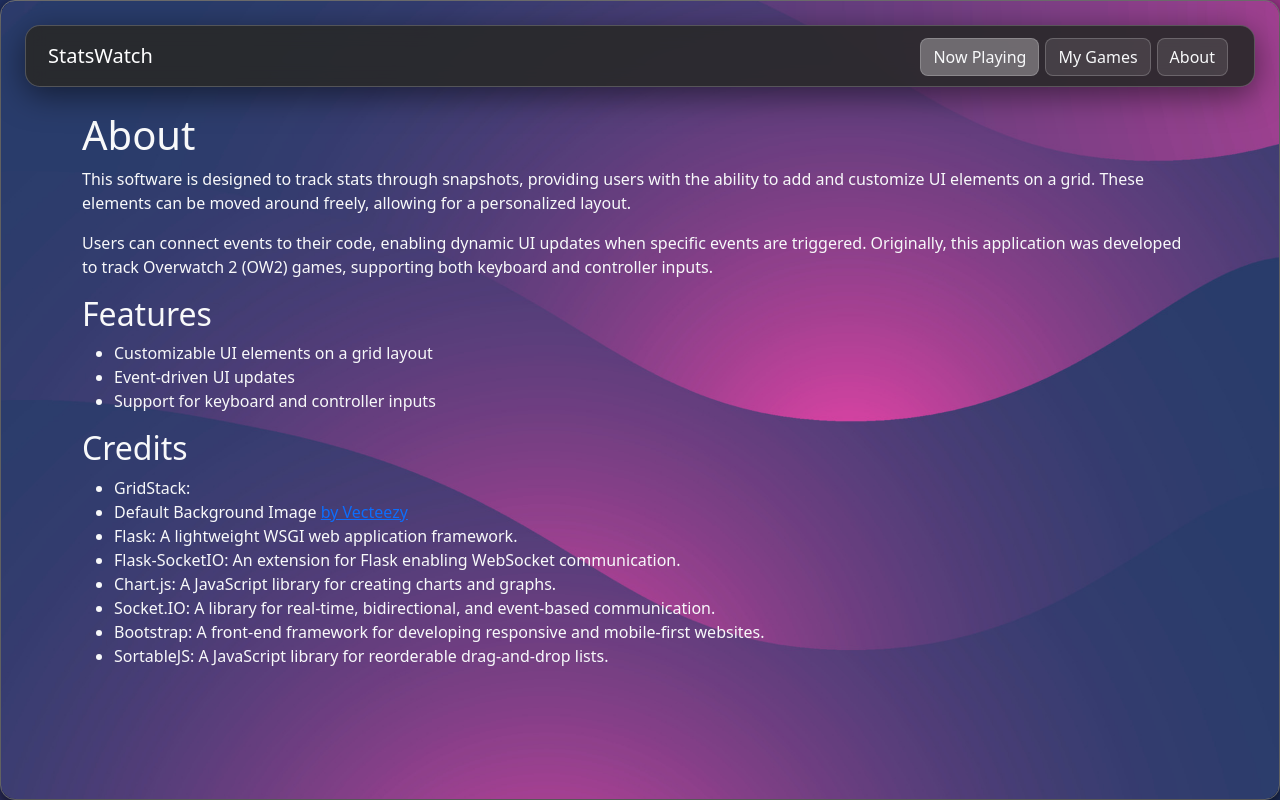
After one commit to krpouncy/WatchStats, a Flask app: page /about in a window 1280 px wide. The commit adds this page. Run offline with Flask 3, Linux system fonts and the light colour scheme; data that the repository does not hold is empty; some libraries are stand-ins or nearby versions.

Commit message:
updated UI; added about page

```diff
--- a/app/__init__.py
+++ b/app/__init__.py
@@ -1,7 +1,6 @@
 # app/__init__.py
 # import eventlet
 # eventlet.monkey_patch()
-
 from flask import Flask
 from flask_socketio import SocketIO
 
--- a/app/core/__init__.py
+++ b/app/core/__init__.py
@@ -44,8 +44,8 @@ app_state.screenshot_folder = paths["screenshots"]
 app_state.model_directory = paths['models']
 app_state.user_components_directory = paths['user_components']
 
-# TODO add functionality to select the default model (would prefer to not loading anything by default)
-app_state.current_model = "OW2_new"
 from .game_manager import game_manager
 game_manager.screenshot_folder = app_state.screenshot_folder
+
+app_state.current_model = "OW2_new" # TODO add functionality to select the default model
 game_manager.load_model(app_state.current_model)
--- a/app/core/routes.py
+++ b/app/core/routes.py
@@ -10,11 +10,6 @@ from . import core_bp
 from .game_manager import game_manager
 from .state import app_state
 
-
-# @core_bp.route('/')
-# def index():
-#     """ Renders the core index or main page (no premium data). """
-#     return render_template('dashboard.html')  # This could be your core HTML template
 
 @core_bp.route('/')
 def dashboard():
@@ -48,9 +43,18 @@ def dashboard():
 
     # Sort components by 'order' if specified in their config.json
     components.sort(key=lambda x: x['config'].get('order', 0))
-
     return render_template('dashboard.html', components=components)
 
+
+@core_bp.route('/about')
+def about():
+    return render_template('about.html')
+
+@core_bp.route('/load')
+def load_route():
+    # Emit a page load event to the client
+    game_manager.events_handler.handle_event(socketio, 'page_load')
+    return jsonify({'status': 'success'})
 
 @core_bp.route('/set-input', methods=['POST'])
 def set_input():
@@ -61,10 +65,12 @@ def set_input():
         return jsonify({"status": "success", "input_type": app_state.input_type})
     return jsonify({"status": "error", "message": "Invalid input type"}), 400
 
+
 @core_bp.route('/get-input', methods=['GET'])
 def get_input():
     """Get the current input type."""
     return jsonify({"input_type": app_state.input_type})
+
 
 @core_bp.route('/reset-input', methods=['POST'])
 def reset_input():
@@ -74,17 +80,19 @@ def reset_input():
     response.delete_cookie('input_type')
     return response
 
+
 @core_bp.route('/api/chart-data')
 def get_chart_data():
     """Get the chart data for the win probability."""
     return jsonify({
-        "labels": [f"Event {i+1}" for i in range(len(app_state.game_progress))],
+        "labels": [f"Event {i + 1}" for i in range(len(app_state.game_progress))],
         "datasets": [{
             "label": "Winning Probability",
             "data": [round(prob * 100, 1) for prob in app_state.game_progress],
             "backgroundColor": ["#4caf50" if prob > 0.5 else "#f44336" for prob in app_state.game_progress]
         }]
     })
+
 
 @core_bp.route('/reset-chart', methods=['POST'])
 def reset_chart():
@@ -93,11 +101,13 @@ def reset_chart():
     socketio.emit('reset_chart')
     return jsonify({'status': 'success'})
 
+
 @core_bp.route('/screenshots/<path:filename>')
 def serve_screenshot(filename):
     """Serve a screenshot file."""
     screenshot_folder = os.path.abspath(game_manager.screenshot_folder)
     return send_from_directory(screenshot_folder, filename)
+
 
 @core_bp.route('/api/screenshots')
 def get_screenshots():
@@ -110,6 +120,7 @@ def get_screenshots():
     files.sort(key=lambda x: os.path.getmtime(os.path.join(screenshot_folder, x)))
 
     return jsonify({'screenshots': files})
+
 
 @core_bp.route('/set-game-outcome', methods=['POST'])
 def set_game_outcome():
@@ -124,18 +135,6 @@ def set_game_outcome():
     socketio.emit('game_outcome_set', {'outcome': game_result, 'folder': folder})
     return jsonify({'status': 'success', 'folder': folder})
 
-# TODO GET THIS WORKING AND DETERMINE IF NECESSARY
-# @core_bp.after_request
-# def apply_csp(response):
-#     # response.headers['Content-Security-Policy'] = "default-src 'self'; script-src 'self';"
-#     # update to Content-Security-Policy: default-src 'self'; style-src 'self' https://cdnjs.cloudflare.com
-#     # TODO remove unsafe-inline and add nonce for inline scripts
-#     response.headers['Content-Security-Policy'] = (
-#         "default-src 'self'; "
-#         "script-src 'self' https://cdn.jsdelivr.net https://cdn.socket.io; "
-#         "style-src 'self' https://cdnjs.cloudflare.com https://cdn.jsdelivr.net 'unsafe-inline'; "
-#     )
-#     return response
 
 @core_bp.route('/save_layout', methods=['POST'])
 def save_layout():
@@ -148,7 +147,7 @@ def save_layout():
         component_name = item['id'].replace(f"{folder_name}_", "")
         component_dir = os.path.join(app_state.user_components_directory, folder_name, component_name)
         config_path = os.path.join(str(component_dir), 'config.json')
-        print(component_dir, '\n',config_path)
+        print(component_dir, '\n', config_path)
         if os.path.exists(config_path):
             with open(config_path, 'r') as f:
                 config = json.load(f)
@@ -162,3 +161,16 @@ def save_layout():
                 json.dump(config, f)
 
     return jsonify({'status': 'success'})
+
+# TODO GET THIS WORKING AND DETERMINE IF NECESSARY
+# @core_bp.after_request
+# def apply_csp(response):
+#     # response.headers['Content-Security-Policy'] = "default-src 'self'; script-src 'self';"
+#     # update to Content-Security-Policy: default-src 'self'; style-src 'self' https://cdnjs.cloudflare.com
+#     # TODO remove unsafe-inline and add nonce for inline scripts
+#     response.headers['Content-Security-Policy'] = (
+#         "default-src 'self'; "
+#         "script-src 'self' https://cdn.jsdelivr.net https://cdn.socket.io; "
+#         "style-src 'self' https://cdnjs.cloudflare.com https://cdn.jsdelivr.net 'unsafe-inline'; "
+#     )
+#     return response
--- a/app/core/static/css/style.css
+++ b/app/core/static/css/style.css
@@ -1,96 +1,104 @@
-/* Default (Dark Mode) Theme */
-:root {
-    --background-color: black;
-    --text-color: #f8f9fa;
-    --navbar-bg: rgba(40, 40, 40, 0.7);
-    --btn-bg: rgba(255, 255, 255, 0.1);
-    --btn-hover-bg: rgba(255, 255, 255, 0.3);
-    --border-color: grey;
-    --overlay-bg: rgba(0, 0, 0, 0.6);
-    --link-color: #0dcaf0;
-    --link-hover-color: #0b9fc0;
-    --shadow-color: rgba(0, 0, 0, 0.5);
-    --glass-effect-bg: rgba(40, 40, 40, 0.5);
-    --glass-effect-border: rgba(255, 255, 255, 0.2);
+/************************************
+ * Basic Full-Viewport Setup
+ ************************************/
+html, body {
+    margin: 0;
+    padding: 0;
+    height: 100%;
 }
 
-/* Light Mode Theme */
-.light-mode {
-    --background-color: white;
-    --text-color: #212121;
-    --navbar-bg: rgba(245, 245, 245, 0.9);
-    --btn-bg: rgba(0, 0, 0, 0.1);
-    --btn-hover-bg: rgba(0, 0, 0, 0.2);
-    --border-color: lightgrey;
-    --overlay-bg: rgba(255, 255, 255, 0.7);
-    --link-color: #0056b3;
-    --link-hover-color: #003580;
-    --shadow-color: rgba(0, 0, 0, 0.2);
-    --glass-effect-bg: rgba(255, 255, 255, 0.7);
-    --glass-effect-border: rgba(0, 0, 0, 0.2);
+#end-game-bar {
+    background-color: #212121;
 }
 
-/* General body styling for sleek, modern look */
+/*
+   1) Use the body for a full-page background image
+      (removing the bottom gradient so it doesn't extend as you scroll).
+*/
 body {
-    background: var(--background-color);
-    color: var(--text-color);
-    font-family: 'Roboto', sans-serif;
-    margin: 8px 0;
-    border-radius: 15px; /* Rounded edges for the body */
-    box-shadow: 0 8px 20px var(--shadow-color); /* Subtle shadow for the body */
-    overflow: auto; /* Enable scrolling */
+    /* Previously had a gradient + image. Now using *only* the image. */
+    background: url('/core/static/images/background.jpg') no-repeat center center fixed;
+    background-size: cover;
+    color: var(--text-color, #f8f9fa);
+    overflow-x: hidden; /* Prevent horizontal scroll bars */
+    /* You can set a background-color fallback if desired */
+    background-color: black; /* fallback if image fails to load */
 }
 
-/* Main content container */
+/************************************
+ * Outer Wrapper
+ ************************************/
+#content-wrapper {
+    /* 2) Fill at least the entire viewport height. */
+    min-height: 100vh;
+
+    /* Bring back the border radius and outline (border). */
+    border: 1px solid var(--border-color, grey);
+    border-radius: 15px;
+
+    /* Optional: spacing / box-shadow if you want it. */
+    box-shadow: 0 8px 20px var(--shadow-color, rgba(0, 0, 0, 0.5));
+    padding: 0; /* Adjust as desired; leaving at 0 so #main-content sets its own padding */
+
+    display: flex;
+    flex-direction: column; /* Stack child elements vertically */
+}
+
+/************************************
+ * Main Content
+ ************************************/
 #main-content {
-    background: linear-gradient(to bottom, rgba(18, 18, 18, 0), rgba(70, 70, 70, 1)), url('/core/static/images/background.jpg');
-    background-size: cover; /* Ensure the image covers the container */
-    background-attachment: fixed; /* Image stays fixed on scroll */
-    /*background-color: antiquewhite;*/
-    box-shadow: 0 4px 20px var(--shadow-color);
-    border: 1px solid var(--border-color); /* Border for container */
+    /*
+       Keep or adjust your inner container's styles here.
+       If you want a semi-transparent overlay, do it here.
+    */
+    flex: 1; /* Fill remaining space */
+    background: rgba(255, 255, 255, 0.05); /* Light overlay to separate from the bg */
     border-radius: 15px;
+    box-shadow: 0 4px 20px var(--shadow-color, rgba(0, 0, 0, 0.5));
     padding: 24px;
 }
 
-/* Navbar with glass effect */
+/************************************
+ * Navbar: Restore Glass Effect
+ ************************************/
+.navbar {
+    /* If you prefer the 'glass-effect' directly on .navbar */
+    background: var(--navbar-bg, rgba(40, 40, 40, 0.9));
+    backdrop-filter: blur(10px);
+    padding: 10px 20px;
+    border-radius: 15px !important; /* matches your prior style */
+}
+
 .glass-effect {
-    background: var(--glass-effect-bg);
-    backdrop-filter: blur(12px);
-    border: 1px solid var(--glass-effect-border);
-    box-shadow: 0 8px 32px var(--shadow-color);
+    background: var(--navbar-bg, rgba(40, 40, 40, 0.9));
+    backdrop-filter: blur(10px);
+    border: 1px solid var(--glass-effect-border, rgba(255, 255, 255, 0.2));
+    box-shadow: 0 8px 32px var(--shadow-color, rgba(0, 0, 0, 0.5));
     border-radius: 12px;
     padding: 10px;
 }
 
-/* Buttons */
-button,
-.btn {
-    background: var(--btn-bg);
-    border: 1px solid var(--glass-effect-border);
-    color: var(--text-color);
+.navbar .btn {
+    background: var(--btn-bg, rgba(255, 255, 255, 0.1));
+    border: 1px solid var(--glass-effect-border, rgba(255, 255, 255, 0.2));
+    color: var(--text-color, #f8f9fa);
+    margin: 2px;
     transition: all 0.3s ease-in-out;
     border-radius: 8px;
 }
 
-button:hover,
-.btn:hover {
-    background: var(--btn-hover-bg);
+.navbar .btn:hover {
+    background: var(--btn-hover-bg, rgba(255, 255, 255, 0.3));
 }
 
-/* Links */
-a {
-    color: var(--link-color);
-    text-decoration: none;
-    transition: color 0.3s ease-in-out;
+.navbar .btn.active {
+    background: var(--btn-hover-bg, rgba(255, 255, 255, 0.3));
 }
 
-a:hover {
-    color: var(--link-hover-color);
-    text-decoration: underline;
-}
-
-/* Loading overlay */
+/************************************
+ * Loading Overlay
+ ************************************/
 #loading-overlay {
     position: fixed;
     top: 0;
@@ -98,7 +106,7 @@ a:hover {
     width: 100%;
     height: 100%;
     z-index: 9999;
-    display: none; /* Ensure overlay is hidden by default */
+    display: none;
 }
 
 .overlay-backdrop {
@@ -107,7 +115,7 @@ a:hover {
     left: 0;
     width: 100%;
     height: 100%;
-    background-color: var(--overlay-bg);
+    background-color: var(--overlay-bg, rgba(0, 0, 0, 0.6));
     backdrop-filter: blur(8px);
 }
 
@@ -117,225 +125,95 @@ a:hover {
     left: 50%;
     transform: translate(-50%, -50%);
     text-align: center;
-    color: var(--text-color);
+    color: var(--text-color, #f8f9fa);
 }
 
-/* Footer or smaller components */
-.footer,
-.small-components {
-    background: var(--glass-effect-bg);
-    border-radius: 10px;
-    padding: 15px;
-    margin: 10px 0;
-    box-shadow: 0 4px 15px var(--shadow-color);
+/************************************
+ * Input Section: Glass & Centered
+ ************************************/
+#input-section {
+    /* Already uses .glass-effect, so it inherits the blur/transparency. */
+    padding: 16px;
+    margin-bottom: 24px;
+    border-radius: 15px; /* For a soft, rounded container */
+    text-align: center;
 }
 
-/* Navbar */
-.navbar {
-    border-radius: 15px !important;
-    background: var(--navbar-bg);
-    backdrop-filter: blur(10px);
-    padding: 10px 20px;
-}
-
-/* Navbar active buttons */
-.navbar .btn.active {
-    background: var(--btn-hover-bg);
-    color: var(--text-color);
-    border: 1px solid var(--glass-effect-border);
-}
-
-/* Responsive adjustments */
-@media (max-width: 768px) {
-    .navbar {
-        padding: 10px;
-    }
-
-    button,
-    .btn {
-        font-size: 14px;
-        padding: 8px;
-    }
-}
-
-/* Theme-dependent classes */
+/************************************
+ * Theme Buttons
+ ************************************/
 .theme-btn {
-    background: var(--btn-bg);
-    color: var(--text-color);
-    border: 1px solid var(--glass-effect-border);
+    background: var(--btn-bg, rgba(255, 255, 255, 0.1));
+    border: 1px solid var(--glass-effect-border, rgba(255, 255, 255, 0.2));
+    color: var(--text-color, #f8f9fa);
+    padding: 8px 16px;
+    border-radius: 8px;
+    margin-bottom: 8px; /* If you want spacing on small screens */
+    cursor: pointer;
     transition: background-color 0.3s ease, color 0.3s ease;
+    /* Optionally add a subtle box-shadow for the buttons themselves */
+    box-shadow: 0 2px 6px rgba(0, 0, 0, 0.2);
 }
 
 .theme-btn:hover {
-    background: var(--btn-hover-bg);
+    background: var(--btn-hover-bg, rgba(255, 255, 255, 0.3));
 }
 
+/*
+   Additional theme button variants
+   (you already have .theme-btn-danger, etc. so just re-verify).
+*/
 .theme-btn-danger {
     background: var(--danger-bg, #dc3545);
-    color: var(--text-color);
-    border: 1px solid var(--glass-effect-border);
+    color: #fff;
+    border: 1px solid var(--glass-effect-border, rgba(255, 255, 255, 0.2));
 }
 
 .theme-btn-danger:hover {
-    background: darken(var(--danger-bg, #dc3545), 10%);
+    background: #c82333; /* Slightly darker on hover */
 }
 
 .theme-btn-success {
     background: var(--success-bg, #28a745);
-    color: var(--text-color);
+    color: #fff;
+}
+
+.theme-btn-success:hover {
+    background: #218838;
 }
 
 .theme-btn-warning {
     background: var(--warning-bg, #ffc107);
-    color: var(--text-color);
+    color: #212529;
+}
+
+.theme-btn-warning:hover {
+    background: #e0a800;
 }
 
 .theme-btn-secondary {
-    background: var(--btn-bg);
-    color: var(--text-color);
+    background: var(--btn-bg, rgba(255, 255, 255, 0.1));
+    color: var(--text-color, #f8f9fa);
 }
 
-.theme-card {
-    background: var(--glass-effect-bg);
-    box-shadow: 0 4px 15px var(--shadow-color);
-    border-radius: 12px;
-    padding: 20px;
-    color: var(--text-color);
+.theme-btn-secondary:hover {
+    background: var(--btn-hover-bg, rgba(255, 255, 255, 0.3));
 }
 
-.theme-container {
-    background: var(--glass-effect-bg);
-    border-radius: 15px;
-    padding: 20px;
-    box-shadow: 0 4px 20px var(--shadow-color);
+/************************************
+ * Glass Effect (unchanged, repeated for reference)
+ ************************************/
+.glass-effect {
+    background: var(--navbar-bg, rgba(40, 40, 40, 0.9));
+    backdrop-filter: blur(10px);
+    border: 1px solid var(--glass-effect-border, rgba(255, 255, 255, 0.2));
+    box-shadow: 0 8px 32px var(--shadow-color, rgba(0, 0, 0, 0.5));
+    border-radius: 12px;
+    padding: 10px;
 }
 
-.theme-element {
-    background: var(--glass-effect-bg);
-    border: 1px solid var(--border-color);
-    border-radius: 10px;
-    box-shadow: 0 2px 10px var(--shadow-color);
-    color: var(--text-color);
+@media (max-width: 999px) {
+    #top-nav-button {
+        margin-top: 16px;
+    }
 }
-
-.theme-bar {
-    background: var(--navbar-bg);
-    box-shadow: 0 -4px 15px var(--shadow-color);
-}
-
-.theme-scroll-container {
-    overflow-x: auto;
-    white-space: nowrap;
-    /*background: var(--glass-effect-bg);*/
-    /*padding: 10px;*/
-    /*border-radius: 10px;*/
-    /*box-shadow: 0 2px 15px var(--shadow-color);*/
-}
-
-/* General Element Styling */
-/* Theme Element: Ensure Full Width and Consistent Spacing */
-.theme-element {
-    /*display: block; !* Ensure it spans the full width of the container *!*/
-    width: 100%; /* Explicitly set the width to 100% */
-    background: var(--element-bg, rgba(60, 60, 60, 0.8)); /* Match the theme */
-    color: var(--text-color, #ffffff); /* Ensure good text contrast */
-    border: 1px solid var(--border-color, rgba(255, 255, 255, 0.2)); /* Optional border */
-    border-radius: 8px; /* Add rounded edges */
-    box-shadow: 0 2px 6px var(--shadow-color, rgba(0, 0, 0, 0.5)); /* Subtle shadow */
-    padding: 12px; /* Adjust padding for visual balance */
-    text-align: center; /* Keep text centered */
-    margin: 8px 0; /* Ensure vertical spacing between elements */
-}
-
-
-/* Scrollable Sections */
-.theme-scroll-container {
-    overflow-y: auto;
-    max-height: 400px; /* Adjustable max height */
-    background: var(--glass-effect-bg);
-    border-radius: 12px;
-    padding: 10px;
-    box-shadow: 0 2px 10px var(--shadow-color);
-}
-
-/* Table Styling for Better Readability */
-.theme-table {
-    color: var(--text-color, #ffffff); /* Ensure text is bright and readable */
-    background: var(--table-bg, rgba(60, 60, 60, 0.9)); /* Slightly lighter background */
-    border-radius: 12px;
-    overflow: hidden;
-    margin: 0;
-    box-shadow: 0 2px 10px var(--shadow-color, rgba(0, 0, 0, 0.5)); /* Subtle shadow */
-}
-
-.theme-table th {
-    background: var(--table-header-bg, rgba(80, 80, 80, 0.9)); /* Distinct header background */
-    color: var(--highlight-color, #ffd700); /* Use a gold accent for header text */
-    font-weight: bold;
-    text-transform: uppercase;
-    letter-spacing: 1px;
-}
-
-.theme-table td {
-    background: var(--table-cell-bg, rgba(50, 50, 50, 0.9)); /* Lighter cell background */
-    text-align: center;
-    color: var(--text-color, #ffffff); /* Ensure good contrast for text */
-}
-
-.theme-table .theme-row:hover {
-    background: var(--hover-bg, rgba(70, 70, 70, 1)); /* Slightly brighter on hover */
-}
-
-/* Optional: Add a thin border between rows for separation */
-.theme-table td, .theme-table th {
-    border-bottom: 1px solid var(--border-color, rgba(255, 255, 255, 0.2));
-}
-
-/* Spacing for Table Section */
-#rules-section {
-    border: none; /* Remove border */
-    background: transparent; /* Make background transparent */
-    padding: 0; /* Remove padding */
-}
-
-
-/* Buttons and Other Components */
-.theme-element.text-center div {
-    font-size: 1.2rem;
-    font-weight: bold;
-    color: var(--highlight-color, #ffcc00);
-}
-
-/* Adjust Margin and Padding */
-.mt-4 {
-    margin-top: 1.5rem;
-}
-
-.my-4 {
-    margin-top: 1.5rem;
-    margin-bottom: 1.5rem;
-}
-
-.p-2 {
-    padding: 0.5rem;
-}
-
-/* Apply blur effect */
-.blur-effect {
-    filter: blur(5px); /* Adjust blur intensity */
-    opacity: 0.7; /* Optional: Adjust transparency */
-    pointer-events: none; /* Prevent interaction with blurred content */
-    transition: filter 0.3s ease-in-out, opacity 0.3s ease-in-out; /* Smooth transition */
-}
-
-/* Remove blur effect on hover (optional) */
-.blur-effect:hover {
-    filter: none;
-    opacity: 1;
-    pointer-events: auto;
-}
-
-/* hide scrollbars */
-.grid-stack-item-content {
-    overflow: hidden !important;
-}
--- a/app/core/static/js/core.js
+++ b/app/core/static/js/core.js
@@ -350,4 +350,8 @@ function saveOrder(location, order) {
 */
 
 
-window.addEventListener('DOMContentLoaded', initCore);
+// call load but don't worry about response
+window.addEventListener('DOMContentLoaded', function () {
+  fetch('/load');
+  initCore(); // TODO hint at where to move the chart calls with page_load
+});
--- /dev/null
+++ b/app/core/templates/about.html
@@ -0,0 +1,58 @@
+{% extends 'base.html' %}
+
+{% block title %}About{% endblock %}
+
+{% block navbar %}
+    <!-- Transparent and glossy navbar -->
+    <nav class="glass-effect navbar navbar-expand-lg navbar-dark mb-4">
+        <div class="container-fluid">
+            <!-- Navbar brand -->
+            <a class="navbar-brand me-1" href="/">StatsWatch</a>
+
+            <!-- Toggler/collapsible button -->
+            <button class="navbar-toggler" type="button" data-bs-toggle="collapse" data-bs-target="#navbarButtons"
+                    aria-controls="navbarButtons" aria-expanded="false" aria-label="Toggle navigation">
+                <span class="navbar-toggler-icon"></span>
+            </button>
+
+            <!-- Collapsible content -->
+            <div class="collapse navbar-collapse" id="navbarButtons">
+                <div class="d-flex ms-auto flex-lg-row flex-column justify-content-end align-items-lg-center">
+                    <button class="btn btn-primary active me-lg-1 mb-lg-0 mb-2" onclick="location.href='/'">Now
+                        Playing
+                    </button>
+                    <button class="btn btn-primary me-lg-1 mb-lg-0 mb-2">My Games</button>
+                    <button class="btn btn-primary me-lg-1 mb-lg-0 mb-2" onclick="location.href='/about'">About</button>
+                </div>
+            </div>
+        </div>
+    </nav>
+
+{% endblock navbar %}
+
+{% block content %}
+    <div class="container mt-4">
+        <h1>About</h1>
+        <p>This software is designed to track stats through snapshots, providing users with the ability to add and customize UI elements on a grid. These elements can be moved around freely, allowing for a personalized layout.</p>
+        <p>Users can connect events to their code, enabling dynamic UI updates when specific events are triggered. Originally, this application was developed to track Overwatch 2 (OW2) games, supporting both keyboard and controller inputs.</p>
+
+        <h2>Features</h2>
+        <ul>
+            <li>Customizable UI elements on a grid layout</li>
+            <li>Event-driven UI updates</li>
+            <li>Support for keyboard and controller inputs</li>
+        </ul>
+
+        <h2>Credits</h2>
+        <ul>
+            <li>GridStack: </li>
+            <li>Default Background Image <a href="https://www.vecteezy.com/free-vector/abstract">by Vecteezy</a></li>
+            <li>Flask: A lightweight WSGI web application framework.</li>
+            <li>Flask-SocketIO: An extension for Flask enabling WebSocket communication.</li>
+            <li>Chart.js: A JavaScript library for creating charts and graphs.</li>
+            <li>Socket.IO: A library for real-time, bidirectional, and event-based communication.</li>
+            <li>Bootstrap: A front-end framework for developing responsive and mobile-first websites.</li>
+            <li>SortableJS: A JavaScript library for reorderable drag-and-drop lists.</li>
+        </ul>
+    </div>
+{% endblock %}
--- a/app/core/templates/base.html
+++ b/app/core/templates/base.html
@@ -7,12 +7,14 @@
     <title>{% block title %}Overwatch 2{% endblock %}</title>
     <!-- Bootstrap and Chart.js -->
     <link
-            href="https://cdnjs.cloudflare.com/ajax/libs/bootstrap/5.3.0/css/bootstrap.min.css"
-            rel="stylesheet"
+        href="https://cdnjs.cloudflare.com/ajax/libs/bootstrap/5.3.0/css/bootstrap.min.css"
+        rel="stylesheet"
     />
     <script src="https://cdn.jsdelivr.net/npm/chart.js"></script>
     <script src="https://cdn.socket.io/4.5.1/socket.io.min.js"></script>
     <script src="https://cdn.jsdelivr.net/npm/sortablejs@1.15.0/Sortable.min.js"></script>
+    <!-- Bootstrap Bundle with Popper -->
+    <script src="https://cdn.jsdelivr.net/npm/bootstrap@5.3.0-alpha1/dist/js/bootstrap.bundle.min.js"></script>
 
     <!-- Custom CSS -->
     <link rel="stylesheet" href="{{ url_for('core.static', filename='css/style.css') }}"/>
@@ -22,32 +24,21 @@
 </head>
 
 <body>
-<div class="container-fluid">
+<div class="container-fluid" id="content-wrapper">
     <main id="main-content" class="py-4">
         {% block navbar %}
-            <!-- Transparent and glossy navbar -->
-            <nav class="glass-effect navbar navbar-expand-lg navbar-dark mb-4">
-                <a class="navbar-brand me-5" href="/">StatsWatch Dashboard</a>
-                <div class="d-flex justify-content-evenly">
-                    <button class="btn btn-primary active me-4">Now Playing</button>
-                    <button class="btn btn-primary">My Games</button>
-                </div>
-            </nav>
         {% endblock navbar %}
 
         {% block content %}
-            <!-- Main content block for child templates -->
         {% endblock content %}
 
         {% block extra_main_content %}
-            <!-- Additional content block for specific pages -->
         {% endblock extra_main_content %}
     </main>
 </div>
 
 <!-- add extra_content block -->
 {% block extra_content %}
-    <!-- Additional content block for specific pages -->
 {% endblock extra_content %}
 
 <!-- Loading Overlay -->
@@ -63,7 +54,6 @@
 
 <script src="{{ url_for('core.static', filename='js/core.js') }}"></script>
 {% block extra_scripts %}
-    <!-- Additional scripts for specific pages -->
 {% endblock extra_scripts %}
 </body>
 </html>
```
Also changed, not shown: app/core/game_manager.py (+7 -2 lines), app/core/templates/dashboard.html (+68 -22 lines), models/__init__.py (added, +38 -0 lines), 1 other file.
